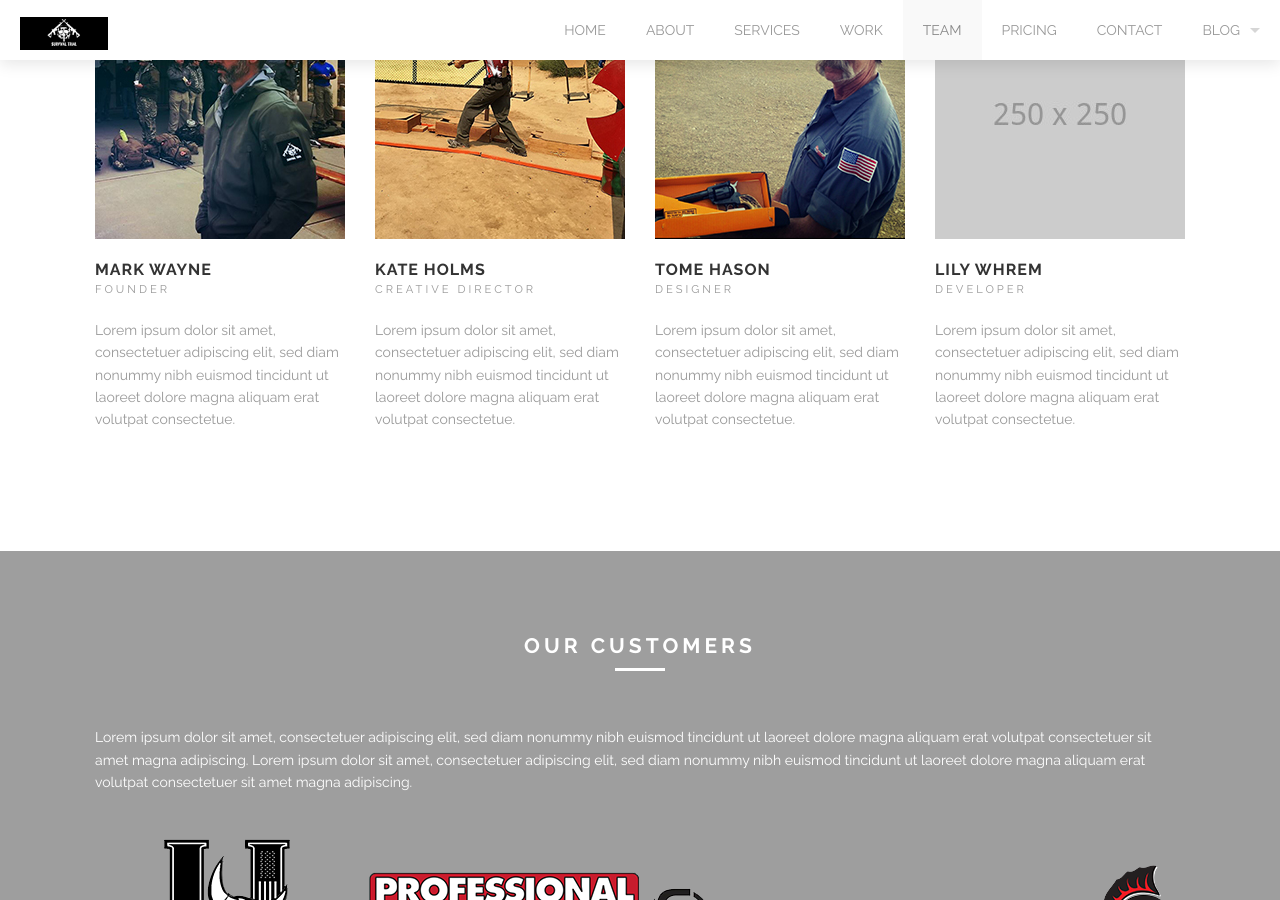
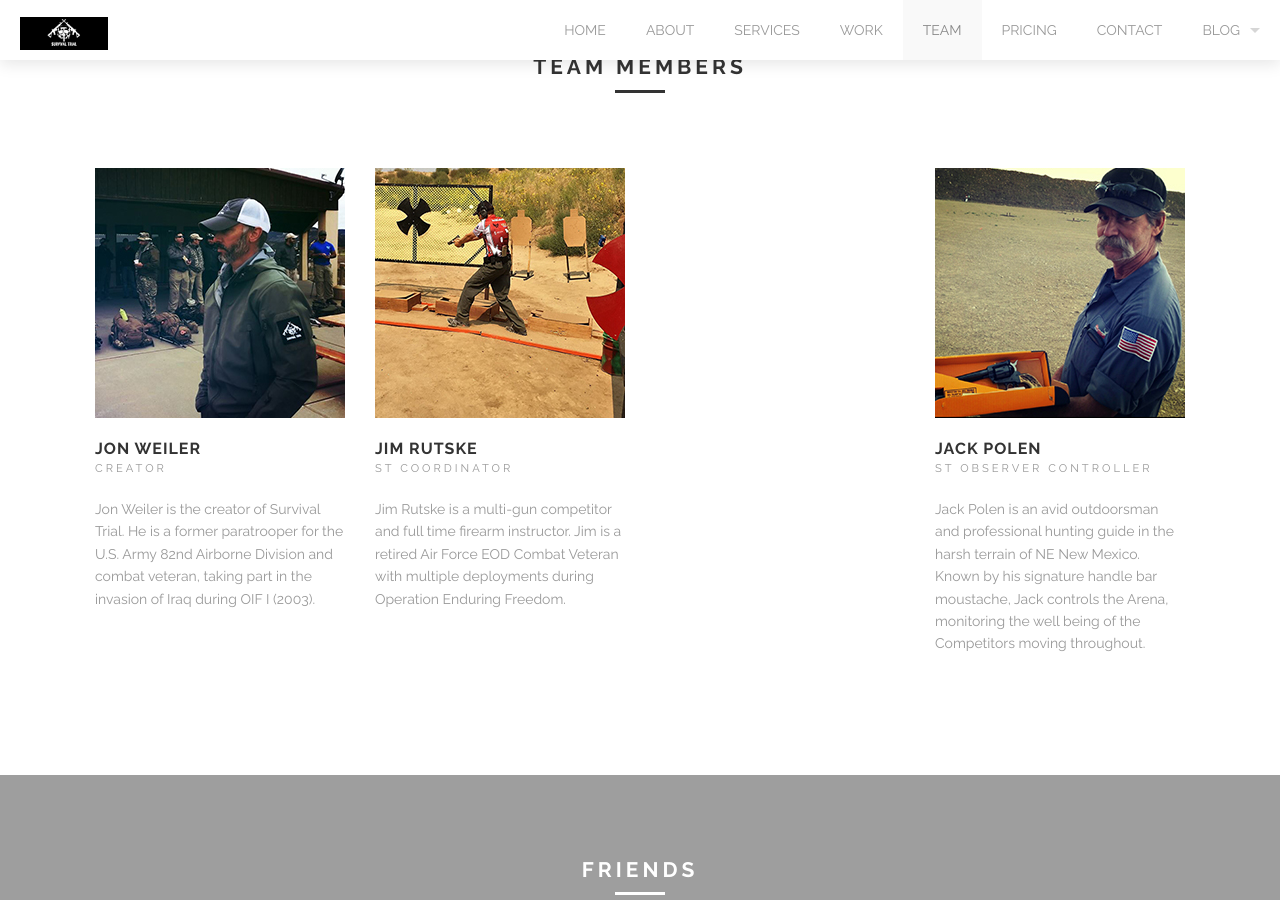
Before and after one commit to jonweiler/jonweiler.github.io, a Jekyll site: the page built from index.html, in a window 1280 px wide and 900 px high, scrolled down 5184 px. Built offline with Jekyll 4.4.1, drawn with Linux system fonts in a browser that asks for light colours; some of the changed text lies outside the part shown.

Commit message:
update remainder of site

```diff
--- a/index.html
+++ b/index.html
@@ -38,99 +38,80 @@
         url: http://store-survivaltrial-com.3dcartstores.com/Survival-Trial--STXIII-Sundowner-September-29-30-2016_p_29.html
 works:
   - image: ../images/@stock/one-page-work-1.jpg
-    title: Beautiful Girl
-    link_to: portfolio-item.html
-    class: graphic-design
-    desc: Design &amp; Development
+    title: Suggested Equipment
+    link_to: equipment/2015/10/31/equipment-list.html
+    class: equipment
+    desc: Suggested Equipment
   - image: ../images/@stock/one-page-work-2.jpg
-    title: Look at me
-    link_to: portfolio-item.html
-    class: web-design print
-    desc: Design &amp; Development
+    title: First Aid
+    link_to:
+    class: first-aid
+    desc: Good Things to Know...
   - image: ../images/@stock/one-page-work-3.jpg
-    title: Am I cute
-    link_to: portfolio-item.html
-    class: brand
-    desc: Design &amp; Development
+    title: Defensive Shooting
+    link_to:
+    class: training
+    desc: Survive
   - image: ../images/@stock/one-page-work-4.jpg
-    title: Umbrella
-    link_to: portfolio-item.html
-    class: development
-    desc: Design &amp; Development
+    title: Equipment
+    link_to:
+    class: training
+    desc: What works.
   - image: ../images/@stock/one-page-work-5.jpg
-    title: Canned Bros
-    link_to: portfolio-item.html
-    class: print brand
-    desc: Design &amp; Development
+    title: Jake
+    link_to:
+    class: about
+    desc: Jake is everyone you know...
   - image: ../images/@stock/one-page-work-6.jpg
-    title: Hale
-    link_to: portfolio-item.html
-    class: web-design
-    desc: Design &amp; Development
+    title: ST Survivors
+    link_to:
+    class: survivors
+    desc: Meet past Survivors
   - image: ../images/@stock/one-page-work-7.jpg
-    title: A beautiful day
-    link_to: portfolio-item.html
-    class: web-design
-    desc: Design &amp; Development
+    title: Fitness
+    link_to:
+    class: training
+    desc: How to train for Survival Trial
   - image: ../images/@stock/one-page-work-8.jpg
-    title: Flower Book
-    link_to: portfolio-item.html
-    class: graphic-design
-    desc: Design &amp; Development
+    title: capabilities
+    link_to:
+    class: training
+    desc: More good things to know...
 
 testimonials:
-  - quote: Reprehenderit eos et non et ut eum reprehenderit quis sequi quia vel repellendus id. Velit quit blanditiis dolor quam error eos dolores sequi eaque rerum est. Velit quit blanditiis dolor quam error eos dolores sequi eaque rerum est.
-    author: "- David White, Designer at Huglab"
-  - quote: Lorem ipsum dolor sit amet, consectetuer adipiscing elit, sed diam nonummy nibh euismod tincidunt ut laoreet dolore magna aliquam erat volutpat consectetuer sit amet magna adipiscing.
-    author: "- David White, Designer at Huglab"
-  - quote: Reprehenderit eos et non et ut eum reprehenderit quis sequi quia vel repellendus id. Velit quit blanditiis dolor quam error eos dolores sequi eaque rerum est.
-    author: "- David White, Designer at Huglab"
+  - quote: Why Survival Trial?  Adventure, and because I needed a reason to stay in shape but I hate running..... I like shooting and hiking, so this seemed like a great combination of the two.
+    author: "- Gene Locke, Team Terra Victor - 2015 Winterborn Race of Champions"
+  - quote: We want to know that we put it all on the line, that we did the best that we could.
+    author: "- Clint Briggs, Team Slow Motion - 2014 STVIII: Sundowner "
+  - quote: We want to do our best....we now know what is possible.
+    author: "- Steve and Nicole Ruby, Team Ruby Red - 2013 STIV: Daybreaker"
 
 members:
   - avatar: images/@stock/member-1.jpg
-    name: Mark Wayne
-    position: Founder
+    name: Jon Weiler
+    position: Creator
     socials:
-      - link: http://twitter.com
+      - link: 'https://twitter.com/weilerjon'
         icon: twitter
-      - link: http://facebook.com
-        icon: facebook
+      - link: 'http://instagram.com/jon_weiler'
+        icon: instagram
     desc:
-      Lorem ipsum dolor sit amet, consectetuer adipiscing elit, sed diam nonummy nibh euismod tincidunt ut laoreet dolore magna aliquam erat volutpat consectetue.
+      Jon Weiler is the creator of Survival Trial.  He is a former paratrooper for the U.S. Army 82nd Airborne Division and combat veteran, taking   part in the invasion of Iraq during OIF I (2003).
   - avatar: images/@stock/member-2.jpg
-    name: Kate Holms
-    position: Creative Director
+    name: Jim Rutske
+    position: ST Coordinator
     socials:
-      - link: http://twitter.com
-        icon: twitter
-      - link: http://facebook.com
-        icon: facebook
-      - link: http://dribbble.com
-        icon: dribbble
+
     desc:
-      Lorem ipsum dolor sit amet, consectetuer adipiscing elit, sed diam nonummy nibh euismod tincidunt ut laoreet dolore magna aliquam erat volutpat consectetue.
+      Jim Rutske is a multi-gun competitor and full time firearm instructor.  Jim is a retired Air Force EOD Combat Veteran with multiple deployments during Operation Enduring Freedom.
   - avatar: images/@stock/member-3.jpg
-    name: Tome Hason
-    position: Designer
+    name: Jack Polen
+    position: ST Observer Controller
     socials:
-      - link: http://twitter.com
-        icon: twitter
-      - link: http://facebook.com
-        icon: facebook
-      - link: http://tumblr.com
-        icon: tumblr
+
     desc:
-      Lorem ipsum dolor sit amet, consectetuer adipiscing elit, sed diam nonummy nibh euismod tincidunt ut laoreet dolore magna aliquam erat volutpat consectetue.
-  - avatar: images/@stock/member-4.jpg
-    name: Lily Whrem
-    position: Developer
-    socials:
-      - link: http://twitter.com
-        icon: twitter
-      - link: http://facebook.com
-        icon: facebook
-    desc:
-      Lorem ipsum dolor sit amet, consectetuer adipiscing elit, sed diam nonummy nibh euismod tincidunt ut laoreet dolore magna aliquam erat volutpat consectetue.
+      Jack Polen is an avid outdoorsman and professional hunting guide in the harsh terrain of NE New Mexico.  Known by his signature handle bar moustache, Jack controls the Arena, monitoring the well being of the Competitors moving throughout.
+
 
 clients:
   - ../images/@stock/client-1.png
@@ -142,64 +123,64 @@
 
 
 price_boxes:
-  - type: free
-    desc: Perfect for freelancers
-    cost: 0
+  - type: 24 Hour Solo
+    desc: Perfect for Individuals
+    cost: 350
     lines:
-      - 15 Users
-      - 10 Projects
-      - 30GB of Storage
-      - 5 Workspaces
-      - Private Forums
-      - Enhanced Security
-  - type: basic
-    desc: Perfect for small teams
-    cost: 20
+      - 24 Hours
+      - Solo Race
+      - Day/Night Navigation
+      - Problem Solving
+      - Physical Obstacles
+      - Defensive Shooting Scenarios
+  - type: 24 Hour Team
+    desc: Great Bonding Time
+    cost: 500
     lines:
-      - 15 Users
-      - 10 Projects
-      - 30GB of Storage
-      - 5 Workspaces
-      - Private Forums
-      - Enhanced Security
-  - type: plus
-    desc: Popular and hot selling
-    cost: 45
+      - 24 Hours
+      - 2-Person Team
+      - Day/Night Navigation
+      - Problem Solving
+      - Physical Obstacles
+      - Defensive Shooting Scenarios
+  - type: 48 Hour Solo
+    desc: No Joke!
+    cost: 650
     lines:
-      - 15 Users
-      - 10 Projects
-      - 30GB of Storage
-      - 5 Workspaces
-      - Private Forums
-      - Enhanced Security
+      - 48 Hours
+      - Solo Race
+      - Continual Movement
+      - Day/Night Navigation
+      - Physical Obstacles
+      - Defensive Shooting Scenarios
     class: featured
-  - type: Premium
-    desc: Perfect for big companies
-    cost: 99
+  - type: 48 Hour Team
+    desc: Compete with Trusted Companions
+    cost: 800
     lines:
-      - 15 Users
-      - 10 Projects
-      - 30GB of Storage
-      - 5 Workspaces
-      - Private Forums
-      - Enhanced Security
+      - 48 Hours
+      - 2-Person Team
+      - Team Problem Solving
+      - Day/Night Navigation
+      - Physical Obstacles
+      - Defensive Shooting Scenarios
 socials:
   - title: Facebook
     text: Connect us with facebook
     icon_class: fa fa-facebook
-    link_to: http://facebook.com
-  - title: Facebook
-    text: Connect us with facebook
-    icon_class: fa fa-facebook
-    link_to: http://facebook.com
-  - title: Facebook
-    text: Connect us with facebook
-    icon_class: fa fa-facebook
-    link_to: http://facebook.com
-  - title: Facebook
-    text: Connect us with facebook
-    icon_class: fa fa-facebook
-    link_to: http://facebook.com
+    link_to: https://www.facebook.com/survivaltrial
+  - title: Instagram
+    text: Connect us with instagram
+    icon_class: fa fa-instagram
+    link_to: http://instagram.com/survivaltrial
+  - title: Twitter
+    text: Connect us with twitter
+    icon_class: fa fa-twitter
+    link_to: http://twitter.com/survivaltrial
+  - title: YouTube
+    text: Connect us with YouTube
+    icon_class: fa fa-youtube
+    link_to: https://www.youtube.com/user/SurvivalTrial12
 ---
 <div class='mod modFullscreenSlider'>
   <div class='fullscreen_slideshow' data-autostop='off'>
@@ -262,7 +243,9 @@
       {% include section-header.html class="alt" title="Our story" %}
       <div class='spacing'></div>
       <p class='centered-text' style='font-size: 1.6rem'>
-        This is the introduction of your team, consectetuer adipiscing elit, sed diam nonummy nibh euismod tincidunt ut laoreet dolore magna aliquam erat volutpat consectetuer sit amet magna adipiscing. Lorem ipsum dolor sit amet, consectetuer adipiscing elit, sed diam nonummy nibh euismod tincidunt ut laoreet dolore magna aliquam.
+        Survival Trial was introduced in September of 2011 at the NRA Whittington Center, as a concept designed by Jon Weiler to blend an Adventure Race with Survival Based Situations.  This inagural Survival Trial began a journey into what we see today with 2-person Team and Solo Competitions for 24-48 hours in length.  The Survival Trial coordinators strive to create an Arena that encompasses a Lifestyle that is conducive to Preparedness.</p>
+         <p class='centered-text' style='font-size: 1.6rem'>
+         Each Survival Trial Arena is unique and reflects a theme around our current social environment.  All situations are taken from current events, to increase the relevancy of "Why" we train.  Everything in the Survival Trial Arena is optional, just as it is in Life.  But everything in the Survival Trial Arena will challenge you to your very core.
       </p>
       <div class='two spacing'></div>
       <p class='centered-text'>
@@ -279,18 +262,18 @@
       <div class='two spacing'></div>
     </div>
   </div>
-  <div class='row'>
+   <div class='row'>
     <div class='medium-3 large-3 columns'>
-      {% include milestone.html title="Projects Completed" from="0" to="69" icon_class="fa fa-folder-open" %}
+      {% include milestone.html title="Trials to Date" from="0" to="11" icon_class="fa fa-globe" %}
     </div>
     <div class='medium-3 large-3 columns'>
-      {% include milestone.html title="Cups of coffee offered" from="0" to="726" icon_class="fa fa-coffee" %}
+      {% include milestone.html title="Hours Competed" from="0" to="480" icon_class="fa fa-clock-o" %}
     </div>
     <div class='medium-3 large-3 columns'>
-      {% include milestone.html title="Happy clients" from="0" to="59" icon_class="fa fa-thumbs-up" %}
+      {% include milestone.html title="Number of Competitors" from="0" to="127" icon_class="fa fa-user" %}
     </div>
     <div class='medium-3 large-3 columns'>
-      {% include milestone.html title="Articles Published" from="0" to="21" icon_class="fa fa-file-text" %}
+      {% include milestone.html title="Total Miles Walked" from="0" to="662" icon_class="fa fa-compass" %}
     </div>
   </div>
   <div class='two spacing'></div>
@@ -299,7 +282,7 @@
 <div class='full' style='background: #f5f5f5'>
   <div class='row'>
     <div class='large-12 columns'>
-      {% include section-header.html title="Our services" class="alt" %}
+      {% include section-header.html title="What to Expect" class="alt" %}
       <div class='two spacing'></div>
     </div>
   </div>
@@ -307,11 +290,11 @@
     <div class='large-12 columns'>
       <div class='mod modBoxedTextSlider'>
         <div class='boxes'>
-          {% include box.html class="fa fa-trophy" title="Design" text="Placeat vel itaque perspiciatis sed repellat qui nihil recusandae doloremque aperiam necessitatibus aspernatur. illum ad adipisci saepe dolores cumque fugit nihil minus. temporibus corporis eos dolore reprehenderit ipsa at neque ab ut porro perferendis." %}
-          {% include box.html class="fa fa-compass" title="Art direction" text="Placeat vel itaque perspiciatis sed repellat qui nihil recusandae doloremque aperiam necessitatibus aspernatur. illum ad adipisci saepe dolores cumque fugit nihil minus. temporibus corporis eos dolore reprehenderit ipsa at neque ab ut porro perferendis." %}
-          {% include box.html class="fa fa-star-half-empty" title="Branding" text="Placeat vel itaque perspiciatis sed repellat qui nihil recusandae doloremque aperiam necessitatibus aspernatur. illum ad adipisci saepe dolores cumque fugit nihil minus. temporibus corporis eos dolore reprehenderit ipsa at neque ab ut porro perferendis." %}
-          {% include box.html class="fa fa-image" title="Photography" text="Placeat vel itaque perspiciatis sed repellat qui nihil recusandae doloremque aperiam necessitatibus aspernatur. illum ad adipisci saepe dolores cumque fugit nihil minus. temporibus corporis eos dolore reprehenderit ipsa at neque ab ut porro perferendis." %}
-          {% include box.html class="fa fa-dot-circle-o" title="Marketing" text="Placeat vel itaque perspiciatis sed repellat qui nihil recusandae doloremque aperiam necessitatibus aspernatur. illum ad adipisci saepe dolores cumque fugit nihil minus. temporibus corporis eos dolore reprehenderit ipsa at neque ab ut porro perferendis." %}
+          {% include box.html class="fa fa-trophy" title="Orienteering" text="Land Navigation is the core of Survival Trial and ultimately, the make or break in Competitors.  The terrain is harsh and challenging; correct plotting, route selection and day/night navigation is the key to success in the ST Arenas." %}
+          {% include box.html class="fa fa-compass" title="First Aid" text="Survival Trial is Life; it is about Preparation.  Having a basic understanding of lifesaving skills should be at the utmost importance to all of us.  There may come a time where we are alone in the situation and absolutely have to help and safe.  Learn basic First Aid - it will make you a better person." %}
+          {% include box.html class="fa fa-star-half-empty" title="Trekking" text="You will walk everywhere there is to go in the Survival Trial Arenas.  Smart packing, stable and comfortable equipment and good route selection will ease your time on the ground.  But part of the magic of Survival Trial is the time to reflect.  Use it wisely." %}
+          {% include box.html class="fa fa-image" title="Problem Solving" text="Everything about Survival Trial is Problem Solving.  We will never lie to you in the ST Arena; however, we will make you think. When you step foot in the ST Arena, your brain is the most valuable piece of equipment that you possess." %}
+          {% include box.html class="fa fa-dot-circle-o" title="Defensive Engagements" text="Like it or not, we live in a violent world.  One where it is irresponsible to not have the ability to protect yourself and your loved ones from those who would take from you. We train for that one moment that we pray never comes, but it may come all the same." %}
         </div>
       </div>
     </div>
@@ -321,10 +304,10 @@
 <div class='full parallax' style='background-image: url(../images/@stock/milestone-bg.jpg); color: #fff;'>
   <div class='row'>
     <div class='large-12 columns'>
-      {% include section-header.html class="alt" title_style="color: #fff;" title="What we are good at" %}
+      {% include section-header.html class="alt" title_style="color: #fff;" title="What will you learn?" %}
       <div class='spacing'></div>
-      <p style='color: #ccc;'>
-        Dolore magna aliquam erat volutpat consectetuer sit amet magna adipiscing. Lorem ipsum dolor sit amet, consectetuer adipiscing elit, sed diam nonummy nibh euismod tincidunt ut laoreet dolore magna aliquam erat volutpat consectetuer sit amet magna adipiscing.
+      <p style='color: #fff;'>
+       Survival Trial is a Training Event; it is a Life Event.  It will force you to look at the world in a different way and forever change your perception of it.
       </p>
       <div class='two spacing'></div>
     </div>
@@ -334,10 +317,10 @@
       <div class='mod modBarGraph'>
         <ul class='bars'>
           <li>
-            {% include bar-graph.html style="color: #fff;" title="Web Design" percents="84" %}
+            {% include bar-graph.html style="color: #fff;" title="Individual Capacity" percents="90" %}
           </li>
           <li>
-            {% include bar-graph.html style="color: #fff;" title="Web Development" percents="99" %}
+            {% include bar-graph.html style="color: #fff;" title="Teamwork" percents="50" %}
           </li>
         </ul>
       </div>
@@ -346,10 +329,10 @@
       <div class='mod modBarGraph'>
         <ul class='bars'>
           <li>
-            {% include bar-graph.html style="color: #fff;" title="Branding" percents="90" %}
+            {% include bar-graph.html style="color: #fff;" title="Empathy" percents="90" %}
           </li>
           <li>
-            {% include bar-graph.html style="color: #fff;" title="Marketing" percents="66" %}
+            {% include bar-graph.html style="color: #fff;" title="Confidence" percents="100" %}
           </li>
         </ul>
       </div>
@@ -359,12 +342,12 @@
 </div>
 <a id='work'></a>
 <div class='full'>
-  <div class='row'>
+   <div class='row'>
     <div class='large-12 columns'>
-      {% include section-header.html title="our works" class="alt" %}
+      {% include section-header.html title="Media" class="alt" %}
       <div class='spacing'></div>
       <p>
-        Lorem ipsum dolor sit amet, consectetuer adipiscing elit, sed diam nonummy nibh euismod tincidunt ut laoreet dolore magna aliquam erat volutpat consectetuer sit amet magna adipiscing. Lorem ipsum dolor sit amet, consectetuer adipiscing elit, sed diam nonummy nibh euismod tincidunt ut laoreet dolore magna aliquam erat volutpat consectetuer sit amet magna adipiscing.
+        A Survival Trial is a very unique experience; it truly is one that is not found anywhere else.  This Survival-Based Adventure Race is one of a kind.  We do our best to document every bit of it.  Take a look at previous Trials:
       </p>
       <div class='two spacing'></div>
       <div class='mod modGallery'>
@@ -374,19 +357,22 @@
               <a data-cat='all' href='#'>All</a>
             </li>
             <li>
-              <a data-cat='graphic-design' href='#'>Graphic Design</a>
+              <a data-cat='equipment' href='#'>Suggested Equipment</a>
             </li>
             <li>
-              <a data-cat='web-design' href='#'>Web Design</a>
+              <a data-cat='competitors' href='#'>Competitors</a>
             </li>
             <li>
-              <a data-cat='brand' href='#'>Brand</a>
+              <a data-cat='survivors' href='#'>Survivors</a>
             </li>
             <li>
-              <a data-cat='development' href='#'>Development</a>
+              <a data-cat='training' href='#'>Training</a>
             </li>
             <li>
-              <a data-cat='print' href='#'>Print</a>
+              <a data-cat='first-aid' href='#'>First Aid</a>
+            </li>
+             <li>
+              <a data-cat='about' href='#'>About Survival Trial</a>
             </li>
           </ul>
         </div>
@@ -412,7 +398,7 @@
   <div class='row'>
     <div class='large-12 columns'>
       <p class='centered-text'>
-        <a class='button' href='#'>View more works</a>
+        <a class='button' href='#'>View more</a>
       </p>
     </div>
   </div>
@@ -429,7 +415,7 @@
   </div>
   <div class='row'>
     <div class='large-12 columns'>
-      {% include section-header.html title="What our clients say" title_style="color: #fff;" class="alt" %}
+      {% include section-header.html title="Testimonials" title_style="color: #fff;" class="alt" %}
       <div class='spacing'></div>
     </div>
   </div>
@@ -454,15 +440,15 @@
     </div>
   </div>
 </div>
-<div class='full no-padding' style='background: #F9CE06; color: #fff'>
+<div class='full no-padding' style='background: #000; color: #fff'>
   <div class='two spacing'></div>
   <div class='mod modCallToAction'>
-    <div class='row'>
+   <div class='row'>
       <div class='medium-9 large-9 columns'>
-        <p>Like what you see here? Checkout this theme and start to build your site immediately.</p>
+        <p>Are you Ready?  Click here to Register!</p>
       </div>
       <div class='medium-3 large-3 columns'>
-        <a class='boxed button' href='http://themeforest.net/user/honryou/portfolio?ref=honryou'>Learn more</a>
+        <a class='boxed button' href='http://store-survivaltrial-com.3dcartstores.com/Register-_c_8.html'>Click Here</a>
       </div>
     </div>
   </div>
@@ -507,10 +493,10 @@
 <div class='full parallax' style='background-image: url(../images/@stock/customers-bg.jpg); color: #fff;'>
   <div class='row'>
     <div class='large-12 columns'>
-      {% include section-header.html class="alt" title_style="color: #fff;" title="Our customers" %}
+      {% include section-header.html class="alt" title_style="color: #fff;" title="Friends" %}
       <div class='spacing'></div>
       <p>
-        Lorem ipsum dolor sit amet, consectetuer adipiscing elit, sed diam nonummy nibh euismod tincidunt ut laoreet dolore magna aliquam erat volutpat consectetuer sit amet magna adipiscing. Lorem ipsum dolor sit amet, consectetuer adipiscing elit, sed diam nonummy nibh euismod tincidunt ut laoreet dolore magna aliquam erat volutpat consectetuer sit amet magna adipiscing.
+        Survival Trial does not happen on its own.  Visit our Friends below.
       </p>
       <div class='spacing'></div>
     </div>
@@ -532,10 +518,10 @@
 <div class='full'>
   <div class='row'>
     <div class='large-12 columns'>
-      {% include section-header.html class="alt" title="Pricing table" %}
+      {% include section-header.html class="alt" title="Register" %}
       <div class='spacing'></div>
       <p>
-        Lorem ipsum dolor sit amet, consectetuer adipiscing elit, sed diam nonummy nibh euismod tincidunt ut laoreet dolore magna aliquam erat volutpat consectetuer sit amet magna adipiscing. Lorem ipsum dolor sit amet, consectetuer adipiscing elit, sed diam nonummy nibh euismod tincidunt ut laoreet dolore magna aliquam erat volutpat consectetuer sit amet magna adipiscing.
+        Registration Fees and what to expect.  As soon you or your Team registers, we will be in touch with Bio information and instructions, leading up to the event.  Your Trial begins when you register.
       </p>
       <div class='spacing'></div>
     </div>
@@ -561,7 +547,7 @@
             </ul>
           </div>
           <p class='start'>
-            <a class='button small' href='http://themeforest.net/user/honryou/portfolio?ref=honryou'>Start Trial</a>
+            <a class='button small' href='http://store-survivaltrial-com.3dcartstores.com/Register-_c_8.html'>Start Trial</a>
           </p>
         </div>
       </div>
@@ -603,7 +589,7 @@
   <div class='row'>
     <div class='large-12 columns'>
       <p class='centered-text'>
-        <a class='button boxed' href='{{site.url}}/blog.html'>See more posts</a>
+        <a class='button boxed' href='{{site.url}}/blog'>See more posts</a>
       </p>
     </div>
   </div>
@@ -641,14 +627,12 @@
     </div>
     <div class='medium-4 columns'>
       <div class='contact-details'>
-        <h4>Our location:</h4>
-        <p>41 Dean Street, London, UK</p>
+        <h4>Mail:</h4>
+        <p>PO Box 317, Colome, SD 57528</p>
         <h4>Our Phone:</h4>
-        <p>+86 (03) 9810 4612</p>
-        <h4>Fax:</h4>
-        <p>+6102 236338 5456</p>
+        <p>+1 605 610 8598</p>
         <h4>Our Email:</h4>
-        <p>info@osum-team.com</p>
+        <p><a href="mailto:info@survivaltrial.com?Subject=ST%20info" target="_top">info@survivaltrial.com</a></p>
       </div>
     </div>
   </div>
```
Also changed, not shown: other parts of index.html (+1 -1 lines).
